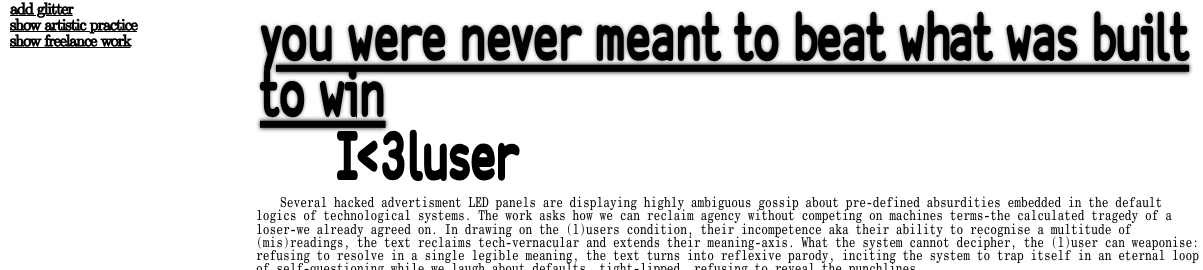
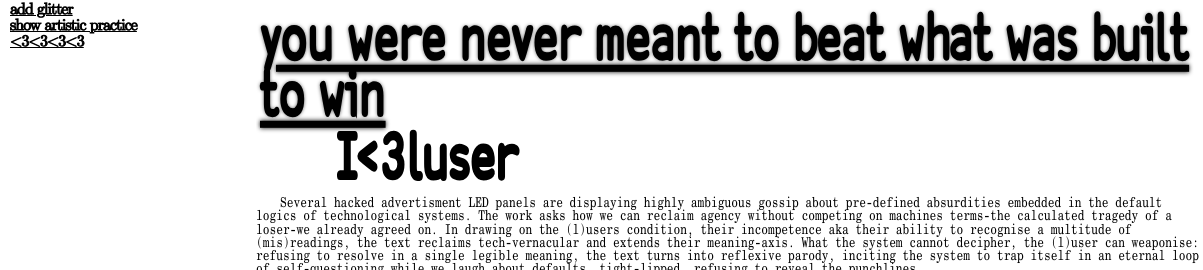
Before and after one commit to ChristineKerres/tinekerres, a plain HTML site: page index.html in a window 1280 px wide. Shown: the top 270 px of the page, 0-1203 px from the left. Drawn offline with Linux system fonts and the light colour scheme.

Commit message:
<333
Replaced button text for freelance work with '<3<3<3<3'.

```diff
--- a/index.html
+++ b/index.html
@@ -366,7 +366,7 @@
         show artistic practice
       </button>
       <button class="toggle" onclick="toggleFreelance()">
-        show freelance work
+        <3<3<3<3
       </button>
     </div>
 
```
